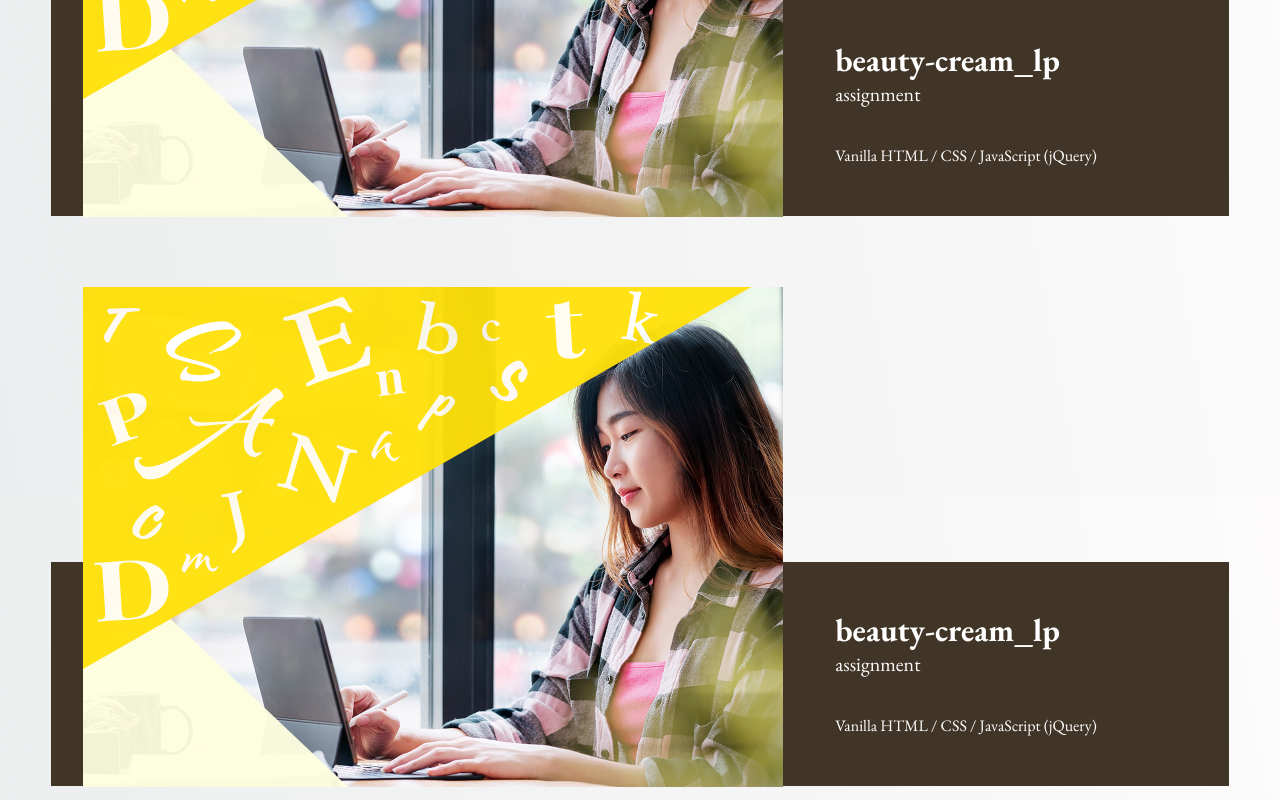
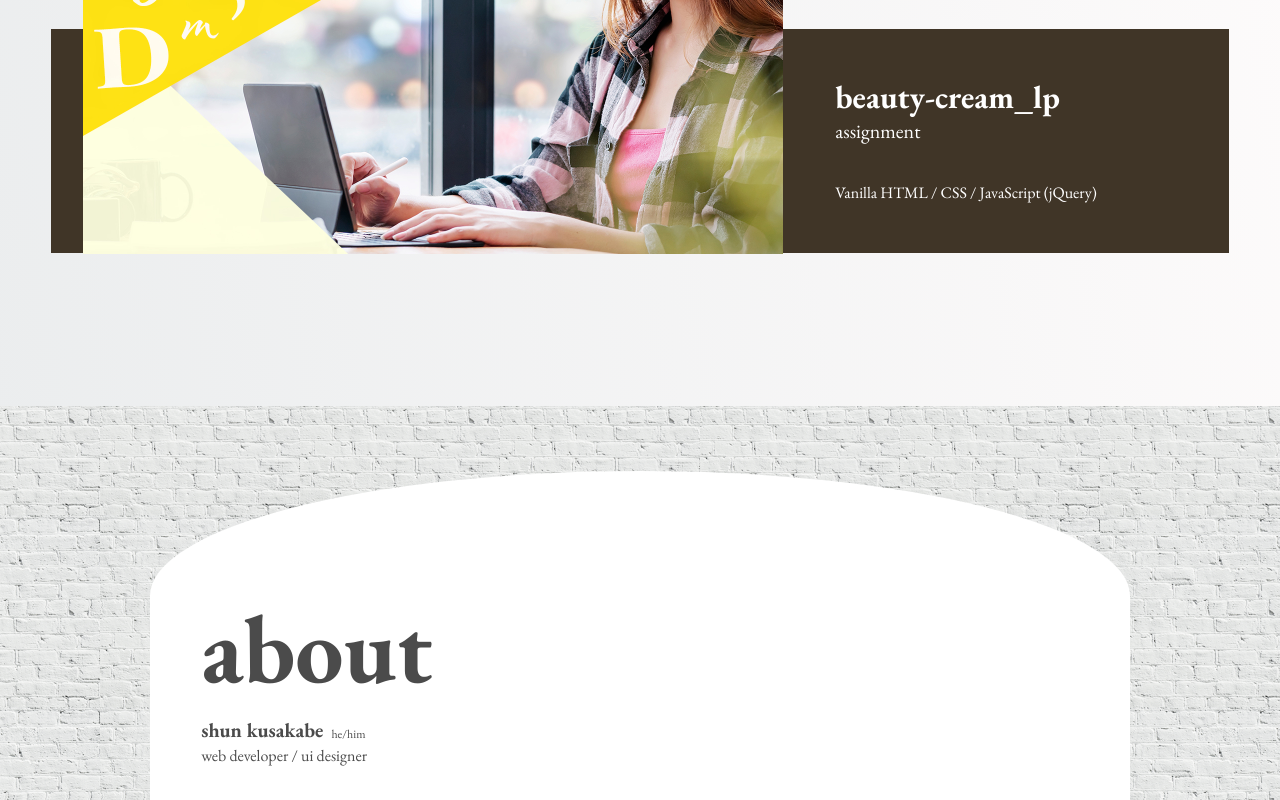
Before and after one commit to shunssv/kusakabe-site, a Next.js app: page / in a window 1280 px wide. Shown: the part 2000-2800 px from the top of the page. Built offline with nearby package versions, Linux system fonts and the light colour scheme; a web font is replaced by a local one.

Commit message:
:lipstick: style mv area - SHU-87

```diff
--- a/src/components/Footer/Footer.module.scss
+++ b/src/components/Footer/Footer.module.scss
@@ -2,10 +2,10 @@
   background-color: #fff;
   color: #4b4b4b;
   text-align: center;
-  padding-top: 3em;
+  padding-top: 5em;
   .copyright {
     display: inline-block;
     font-size: 0.5rem;
-    margin-top: 6em;
+    margin-top: 15em;
   }
 }
--- a/src/components/HomeHeader/HomeHeader.module.scss
+++ b/src/components/HomeHeader/HomeHeader.module.scss
@@ -1,6 +1,9 @@
 /*================ common ================*/
 .header {
-  background: url('/home-bg-brick.jpg') 0% 100%;
+  left: 50%;
+  position: absolute;
+  top: 0;
+  transform: translateX(-50%);
   .name {
     color: #4B4B4B;
     font-weight: normal;
--- a/src/pages/index.jsx
+++ b/src/pages/index.jsx
@@ -78,25 +78,6 @@ export default function Home() {
               </dl>
             </Link>
           </section>
-          <section className={styles.worksItemContainer}>
-            <Link href="/works/enk-english">
-              <h4>
-                <Image
-                  src="/works1.jpg"
-                  width={700}
-                  height={500}
-                  alt="ENK English"
-                  className={styles.worksImage}
-                  priority
-                />
-              </h4>
-              <dl className={styles.worksInfo}>
-                <dt>beauty-cream_lp</dt>
-                <dd>assignment</dd>
-                <dd>Vanilla HTML / CSS / JavaScript (jQuery)</dd>
-              </dl>
-            </Link>
-          </section>
         </article>
 
         <section className={styles.aboutContainer}>
--- a/src/styles/Home.module.scss
+++ b/src/styles/Home.module.scss
@@ -4,8 +4,8 @@
 }
 
 .mvContainer {
-  background: url('/home-bg-brick.jpg') 0% 100% ;
-  padding: 0 4% 13%;
+  background: url(/home-background-brick.png) left center / cover;
+  padding: 13% 4%;
   .mvInner {
     background-color: #fff;
     padding: 35% 2% 5%;
@@ -61,7 +61,7 @@
 }
 
 .aboutContainer {
-  background: url('/home-bg-arch.png') top center / cover;
+  background: url('/home-background-brick.png') top center / cover;
   padding: 10% 8% 20%;
   position: relative;
   .aboutInner {
@@ -143,6 +143,7 @@
 /* ========== Tablet layout only ========== */
 @media (min-width: 521px) and (max-width: 1180px) {
   .mvContainer {
+    padding: 75px 4% 125px;
     .mvInner {
       padding: 20% 2% 5%;
       .mvImages {
@@ -165,6 +166,7 @@
 /* ============ PC layout only ============ */
 @media (min-width: 1181px) {
   .mvContainer {
+    padding: 75px 4% 200px;
     .mvInner {
       padding: 13% 2% 13%;
       position: relative;
@@ -185,7 +187,7 @@
     }
   }
   .worksContainer {
-    padding: 4% 4% 20%;
+    padding: 4% 4% 12%;
   }
   .worksItemContainer {
     h4 {
--- a/src/styles/globals.scss
+++ b/src/styles/globals.scss
@@ -28,6 +28,7 @@ body {
       rgb(var(--background-end-rgb))
     )
     rgb(var(--background-start-rgb));
+  position: relative;
 }
 
 a {
```
Also changed, not shown: public/home-background-brick.png (renamed from public/home-bg-arch.png), public/home-bg-brick.jpg (deleted).
